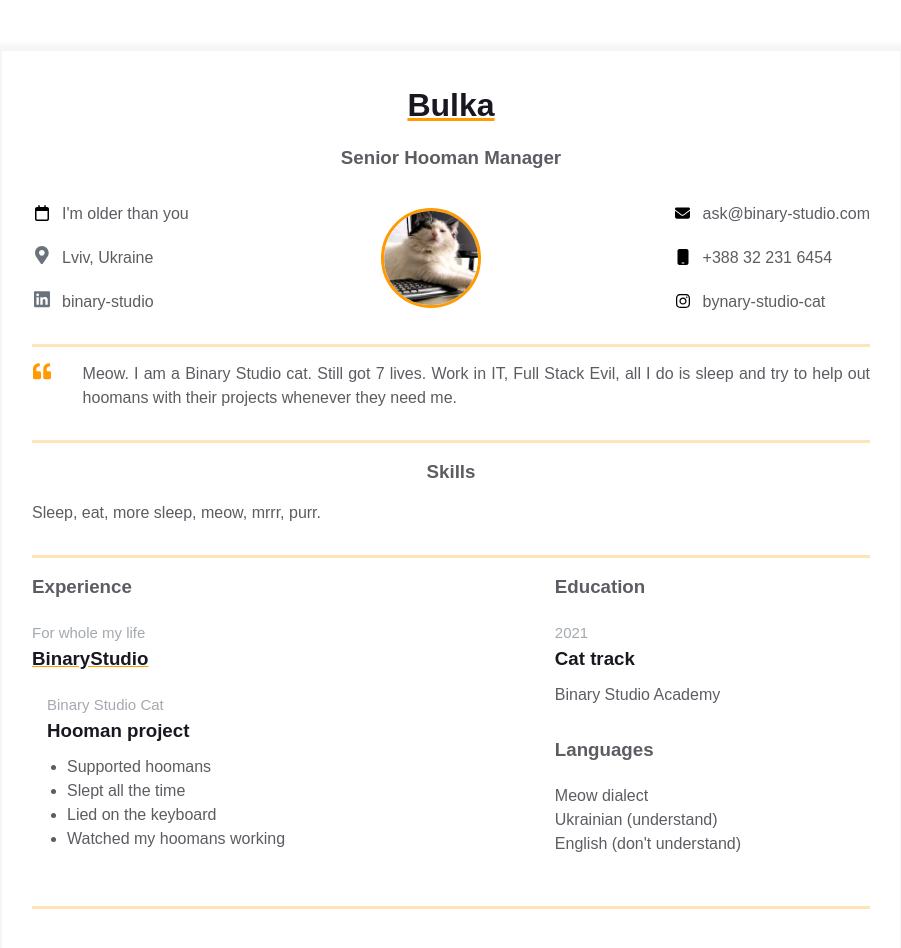
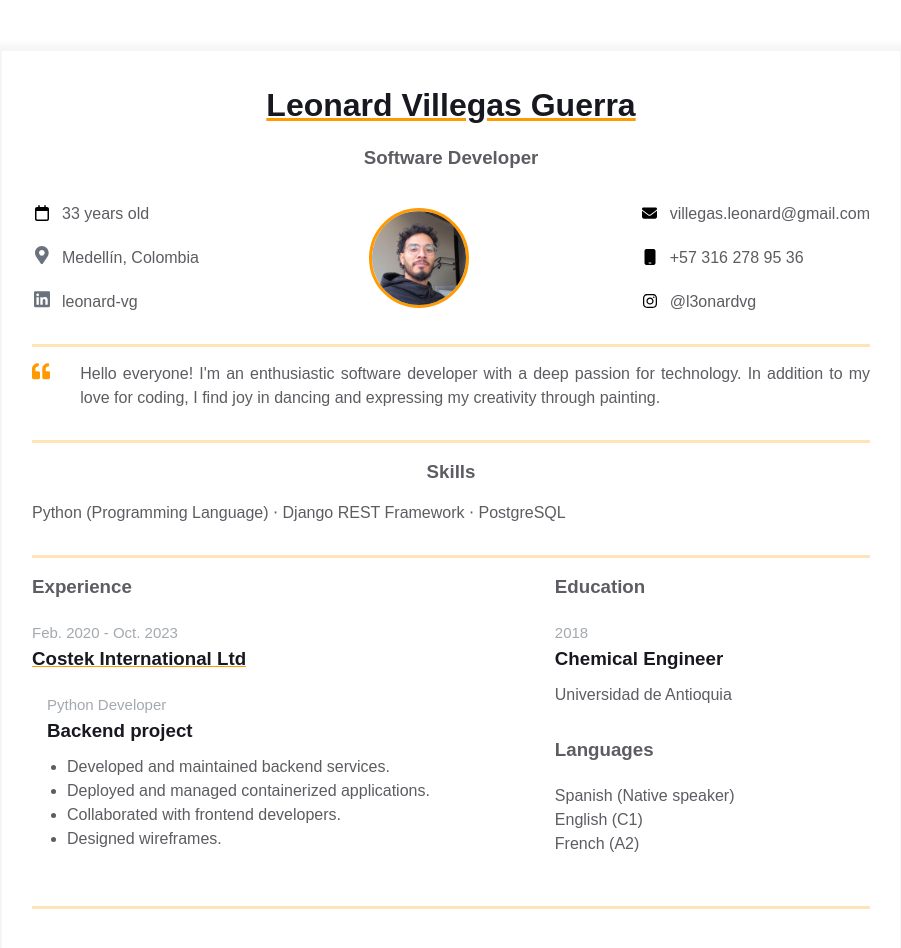
Before and after one commit to l3onardVG/homepage, a plain HTML site: page index.html in a window 1280 px wide. Shown: the whole page, without its empty margins (189-1090 px from the left). Drawn offline with Linux system fonts and the light colour scheme.

Commit message:
Updated profile with my own information

```diff
--- a/index.html
+++ b/index.html
@@ -11,8 +11,8 @@
       <div class="resume">
         <div class="container">
           <div class="resume__block">
-            <h1 class="contact-info__header">Bulka</h1>
-            <h3 class="contact-info__sub-header">Senior Hooman Manager</h3>
+            <h1 class="contact-info__header">Leonard Villegas Guerra</h1>
+            <h3 class="contact-info__sub-header">Software Developer</h3>
 
             <div class="contact_info_container fh">
               <div class="contact-info__block">
@@ -20,7 +20,7 @@
                   <div class="contact-info__item-icon-wrapper">
                     <svg xmlns="http://www.w3.org/2000/svg" height="22" width="14" viewBox="0 0 448 512"><!--!Font Awesome Free 6.5.1 by @fontawesome - https://fontawesome.com License - https://fontawesome.com/license/free Copyright 2023 Fonticons, Inc.--><path d="M152 24c0-13.3-10.7-24-24-24s-24 10.7-24 24V64H64C28.7 64 0 92.7 0 128v16 48V448c0 35.3 28.7 64 64 64H384c35.3 0 64-28.7 64-64V192 144 128c0-35.3-28.7-64-64-64H344V24c0-13.3-10.7-24-24-24s-24 10.7-24 24V64H152V24zM48 192H400V448c0 8.8-7.2 16-16 16H64c-8.8 0-16-7.2-16-16V192z"/></svg>
                   </div>
-                  <span>I'm older than you</span>
+                  <span>33 years old</span>
                 </a>
 
                 <a href="" rel="author" class="contact-info__item">
@@ -34,10 +34,10 @@
                       ></path>
                     </svg>
                   </div>
-                  <span>Lviv, Ukraine</span>
+                  <span>Medellín, Colombia</span>
                 </a>
 
-                <a href="https://ua.linkedin.com/company/binary-studio_241166" rel="author" class="contact-info__item">
+                <a href="https://www.linkedin.com/in/leonard-vg/" rel="author" class="contact-info__item">
                   <div class="contact-info__item-icon-wrapper">
                     <svg class="contact-info__item-icon" xmlns="http://www.w3.org/2000/svg" viewBox="0 0 448 512">
                       <path
@@ -51,31 +51,31 @@
                       ></path>
                     </svg>
                   </div>
-                  <span>binary-studio</span>
+                  <span>leonard-vg</span>
                 </a>
               </div>
 
               <div class="contact-info__block contact-info__block--center">
-                <img class="contact-info__avatar" src="assets/avatar.png" alt="Avatar" />
+                <img class="contact-info__avatar" src="assets/leo_profile.png" alt="Avatar" />
               </div>
               <div class="contact-info__block">
                   <a href="" rel="author" class="contact-info__item">
                     <div class="contact-info__item-icon-wrapper">
                       <svg xmlns="http://www.w3.org/2000/svg" height="22" width="15" viewBox="0 0 512 512"><!--!Font Awesome Free 6.5.1 by @fontawesome - https://fontawesome.com License - https://fontawesome.com/license/free Copyright 2023 Fonticons, Inc.--><path d="M48 64C21.5 64 0 85.5 0 112c0 15.1 7.1 29.3 19.2 38.4L236.8 313.6c11.4 8.5 27 8.5 38.4 0L492.8 150.4c12.1-9.1 19.2-23.3 19.2-38.4c0-26.5-21.5-48-48-48H48zM0 176V384c0 35.3 28.7 64 64 64H448c35.3 0 64-28.7 64-64V176L294.4 339.2c-22.8 17.1-54 17.1-76.8 0L0 176z"/></svg>
                     </div>
-                    <span>ask@binary-studio.com</span>
+                    <span>villegas.leonard@gmail.com</span>
                   </a>
 
                   <a href="" rel="author" class="contact-info__item">
                     <div class="contact-info__item-icon-wrapper">
                       <svg xmlns="http://www.w3.org/2000/svg" height="22" width="12" viewBox="0 0 384 512"><!--!Font Awesome Free 6.5.1 by @fontawesome - https://fontawesome.com License - https://fontawesome.com/license/free Copyright 2023 Fonticons, Inc.--><path d="M80 0C44.7 0 16 28.7 16 64V448c0 35.3 28.7 64 64 64H304c35.3 0 64-28.7 64-64V64c0-35.3-28.7-64-64-64H80zm80 432h64c8.8 0 16 7.2 16 16s-7.2 16-16 16H160c-8.8 0-16-7.2-16-16s7.2-16 16-16z"/></svg></div>
-                    <span>+388 32 231 6454</span>
+                    <span>+57 316 278 95 36</span>
                   </a>
 
-                  <a href="" rel="author" class="contact-info__item">
+                  <a href="https://www.instagram.com/l3onardvg/" rel="author" class="contact-info__item">
                     <div class="contact-info__item-icon-wrapper">
                       <svg xmlns="http://www.w3.org/2000/svg" height="22" width="14" viewBox="0 0 448 512"><!--!Font Awesome Free 6.5.1 by @fontawesome - https://fontawesome.com License - https://fontawesome.com/license/free Copyright 2023 Fonticons, Inc.--><path d="M224.1 141c-63.6 0-114.9 51.3-114.9 114.9s51.3 114.9 114.9 114.9S339 319.5 339 255.9 287.7 141 224.1 141zm0 189.6c-41.1 0-74.7-33.5-74.7-74.7s33.5-74.7 74.7-74.7 74.7 33.5 74.7 74.7-33.6 74.7-74.7 74.7zm146.4-194.3c0 14.9-12 26.8-26.8 26.8-14.9 0-26.8-12-26.8-26.8s12-26.8 26.8-26.8 26.8 12 26.8 26.8zm76.1 27.2c-1.7-35.9-9.9-67.7-36.2-93.9-26.2-26.2-58-34.4-93.9-36.2-37-2.1-147.9-2.1-184.9 0-35.8 1.7-67.6 9.9-93.9 36.1s-34.4 58-36.2 93.9c-2.1 37-2.1 147.9 0 184.9 1.7 35.9 9.9 67.7 36.2 93.9s58 34.4 93.9 36.2c37 2.1 147.9 2.1 184.9 0 35.9-1.7 67.7-9.9 93.9-36.2 26.2-26.2 34.4-58 36.2-93.9 2.1-37 2.1-147.8 0-184.8zM398.8 388c-7.8 19.6-22.9 34.7-42.6 42.6-29.5 11.7-99.5 9-132.1 9s-102.7 2.6-132.1-9c-19.6-7.8-34.7-22.9-42.6-42.6-11.7-29.5-9-99.5-9-132.1s-2.6-102.7 9-132.1c7.8-19.6 22.9-34.7 42.6-42.6 29.5-11.7 99.5-9 132.1-9s102.7-2.6 132.1 9c19.6 7.8 34.7 22.9 42.6 42.6 11.7 29.5 9 99.5 9 132.1s2.7 102.7-9 132.1z"/></svg>                    </div>
-                    <span>bynary-studio-cat</span>
+                    <span>@l3onardvg</span>
                   </a>
               </div>
 
@@ -98,7 +98,7 @@
                   ></path>
                 </svg>
               </div>
-              <p class="intro_text">Meow. I am a Binary Studio cat. Still got 7 lives. Work in IT, Full Stack Evil, all I do is sleep and try to help out hoomans with their projects whenever they need me.</p>
+              <p class="intro_text">Hello everyone! I'm an enthusiastic software developer with a deep passion for technology. In addition to my love for coding, I find joy in dancing and expressing my creativity through painting.</p>
             </div>
           </div>
         </div>
@@ -106,7 +106,7 @@
           <div class="resume__block">
             <div class="skills">
               <h3 class="skills__header">Skills</h3>
-              <p class="skills__text">Sleep, eat, more sleep, meow, mrrr, purr.</p>
+              <p class="skills__text">Python (Programming Language) ⋅ Django REST Framework ⋅ PostgreSQL </p>
             </div>
           </div>
         </div>
@@ -117,18 +117,18 @@
                 <h3 class="experiences__header">Experience</h3>
                 <div class="experiences__company">
                   <div class="experiences__company-header">
-                    <span class="experiences__company-header-durability">For whole my life</span>
-                    <h3 class="experiences__company-header-name">BinaryStudio</h3>
+                    <span class="experiences__company-header-durability">Feb. 2020 ‑ Oct. 2023</span>
+                    <h3 class="experiences__company-header-name">Costek International Ltd</h3>
                   </div>
 
                   <div class="experiences__company-project">
-                    <span class="experiences__company-project-role"> Binary Studio Cat </span>
-                    <h3 class="experiences__company-project-name">Hooman project</h3>
+                    <span class="experiences__company-project-role"> Python Developer </span>
+                    <h3 class="experiences__company-project-name">Backend project</h3>
                     <ul class="experiences__company-project-responsibilities">
-                      <li>Supported hoomans</li>
-                      <li>Slept all the time</li>
-                      <li>Lied on the keyboard</li>
-                      <li>Watched my hoomans working</li>
+                      <li>Developed and maintained backend services.</li>
+                      <li>Deployed and managed containerized applications.</li>
+                      <li>Collaborated with frontend developers.</li>
+                      <li>Designed wireframes.</li>
                     </ul>
                   </div>
                 </div>
@@ -138,17 +138,17 @@
                 <div class="additional-info__education">
                   <h3 class="additional-info__education-header">Education</h3>
                   <div class="additional-info__education-university">
-                    <span class="additional-info__education-university-durability"> 2021 </span>
-                    <h3 class="additional-info__education-university-speciality">Cat track</h3>
-                    <p class="additional-info__education-university-name">Binary Studio Academy</p>
+                    <span class="additional-info__education-university-durability"> 2018 </span>
+                    <h3 class="additional-info__education-university-speciality">Chemical Engineer</h3>
+                    <p class="additional-info__education-university-name">Universidad de Antioquia</p>
                   </div>
                 </div>
 
                 <div class="additional-info__languages">
                   <h3 class="additional-info__languages-header">Languages</h3>
-                  <p class="additional-info__languages-item">Meow dialect</p>
-                  <p class="additional-info__languages-item">Ukrainian (understand)</p>
-                  <p class="additional-info__languages-item">English (don't understand)</p>
+                  <p class="additional-info__languages-item">Spanish (Native speaker)</p>
+                  <p class="additional-info__languages-item">English (C1)</p>
+                  <p class="additional-info__languages-item">French (A2)</p>
                 </div>
 
               </div>
```
Also changed, not shown: assets/leo_profile.png (added).
